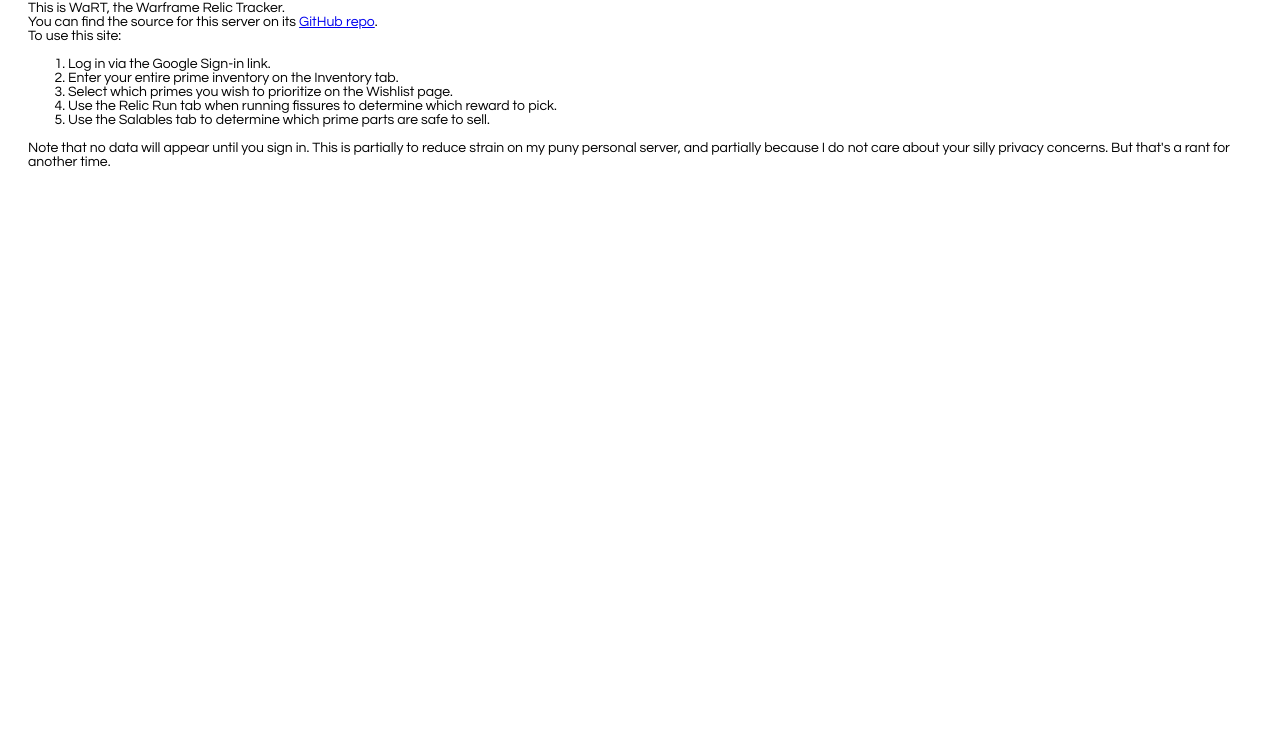
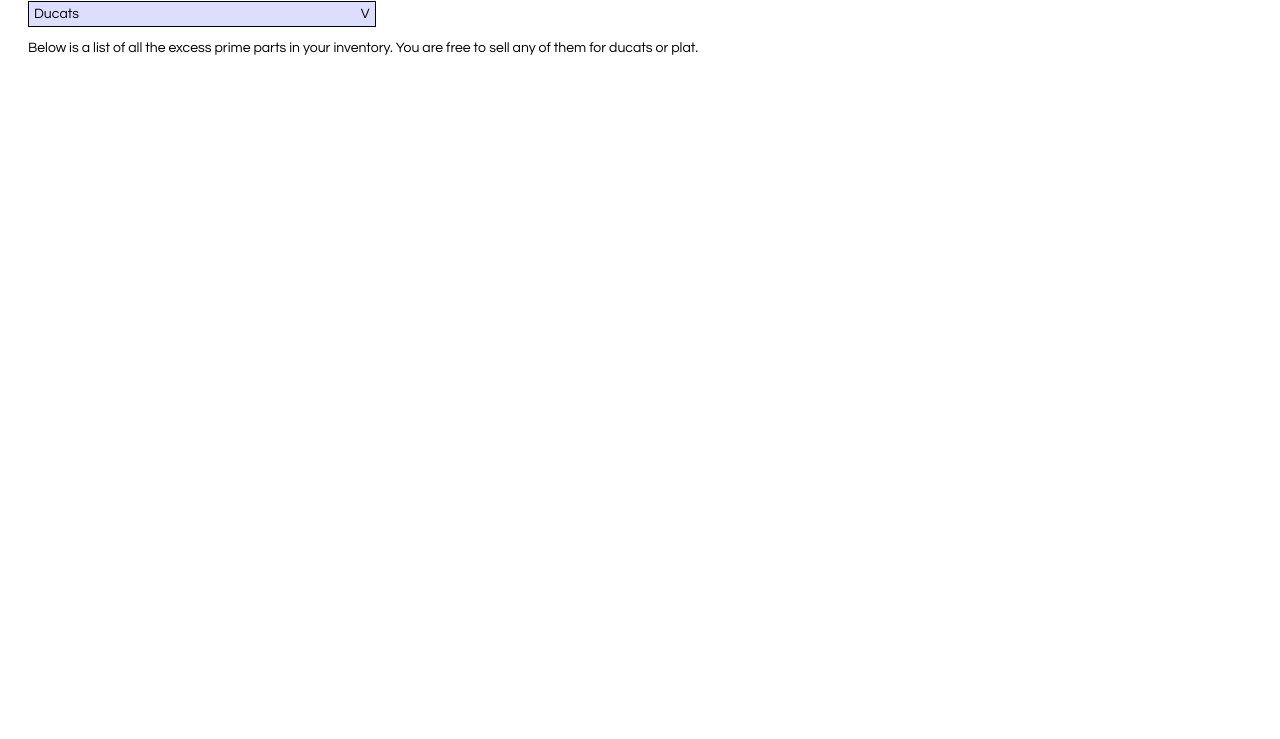
Before and after one commit to ibbmarsh/wart, a React app in the folder server_frontend/: page / in a window 1280 px wide. Shown: the part 61-800 px from the top of the page. Built offline with nearby package versions, Linux system fonts and the light colour scheme; no server answers.

Commit message:
T80: Added ducats tracking for salables and relic run
This uses the new user_preferences data format from T78. Aside from one
minor bug (default state value was {} instead of []), that's working
well.

Moved logic from Salables component into helper.js as gatherSpareParts.
This allows us to call it from RelicRun as well.

Added some resizing logic to the RelicRun page, to deal with the new
constraints invoked by the DucatBar.

Finally, added logic to the "sell for ducats" button to update the owned
ducats.

https://trac.ibbathon.com/trac/ticket/80

```diff
--- a/server_frontend/package.json
+++ b/server_frontend/package.json
@@ -7,7 +7,8 @@
     "react": "^16.8.6",
     "react-dom": "^16.8.6",
     "react-scripts": "3.0.0",
-    "react-tabs": "^3.0.0"
+    "react-tabs": "^3.0.0",
+    "react-collapsible": "^2.6.0"
   },
   "scripts": {
     "start": "react-scripts start",
--- /dev/null
+++ b/server_frontend/src/ducats_bar.js
@@ -0,0 +1,109 @@
+import React from 'react';
+import Collapsible from 'react-collapsible';
+
+import {
+  findItemByName,
+} from './helpers.js';
+
+class DucatsInput extends React.Component {
+  constructor(props) {
+    super(props);
+    this.state = {};
+    this.handleDucatsChanged = this.handleDucatsChanged.bind(this);
+  }
+
+  handleDucatsChanged(e) {
+    // Immediately set local state so user can freely edit.
+    this.setState({"value": e.target.value});
+    // Only send to server/world state if user entered valid int.
+    if (e.target.value === String(parseInt(e.target.value))) {
+      this.props.onUserPrefChange(this.props.name, parseInt(e.target.value));
+    }
+  }
+
+  componentWillReceiveProps(nextProps) {
+    // We set state to allow the user to edit the value, but we want to be
+    // able to control the input value as well at higher levels.
+    // The best way I've found is to unset the state when it is the same as
+    // the prop. This means that when the prop finishes propagating to the
+    // server and back, we'll get rid of the state.
+    if (this.state.value !== undefined
+      && this.state.value === String(nextProps.value))
+    {
+      this.setState({"value": undefined});
+    }
+  }
+
+  render() {
+    return (
+      <div className="ducats-input">
+        <label htmlFor={this.props.name}>{this.props.text}</label>
+        <input
+          id={this.props.name}
+          value={this.state.value===undefined
+                 ? this.props.value
+                 : this.state.value}
+          onChange={this.handleDucatsChanged}
+          disabled={this.props.disabled || false}
+        />
+      </div>
+    );
+  }
+}
+
+class DucatsBar extends React.Component {
+  render() {
+    const prefs = [
+      findItemByName("ducats_wanted", this.props.userPreferences),
+      findItemByName("ducats_owned", this.props.userPreferences),
+    ];
+    let ducatsWanted = 0, ducatsOwned = 0;
+    if (prefs[0] !== null) {ducatsWanted = prefs[0].value;}
+    if (prefs[1] !== null) {ducatsOwned = prefs[1].value;}
+
+    let ducatsExpected = 0;
+    for (const spare of this.props.spareParts) {
+      ducatsExpected += (spare.part.count - spare.needed) * spare.ducats;
+    }
+
+    const ducatsAfter = Math.max(0,
+      ducatsWanted - (ducatsOwned + ducatsExpected));
+
+    return (
+      <div className="ducats-bar">
+        <Collapsible trigger="Ducats">
+          <div id="ducats-inputs">
+            <DucatsInput
+              name="ducats_wanted"
+              text="wanted"
+              value={ducatsWanted}
+              onUserPrefChange={this.props.onUserPrefChange}
+            />
+            <DucatsInput
+              name="ducats_owned"
+              text="owned"
+              value={ducatsOwned}
+              onUserPrefChange={this.props.onUserPrefChange}
+            />
+            <DucatsInput
+              name="ducats_expected"
+              text="expected from salables"
+              value={ducatsExpected}
+              disabled={true}
+            />
+            <DucatsInput
+              name="ducats_after"
+              text="needed after salables"
+              value={ducatsAfter}
+              disabled={true}
+            />
+          </div>
+        </Collapsible>
+      </div>
+    );
+  }
+}
+
+export {
+  DucatsBar,
+};
--- a/server_frontend/src/helpers.js
+++ b/server_frontend/src/helpers.js
@@ -100,10 +100,54 @@ function buildBuildClickData(name, state) {
   return data;
 }
 
+function gatherSpareParts(primes, primesInventory, partsInventory, desired) {
+  let spareParts = [];
+  for (const part of partsInventory) {
+    // We have 3 checks to perform:
+    // 1) Is the corresponding prime owned?
+    // 2) Is the corresponding prime desired?
+    // 3) Do we have more parts than needed?
+
+    // All 3 checks require finding the prime data first.
+    let [prime, component] =
+      findPrimeAndComponentFromPartName(part.name, primes);
+    if (prime === null) {
+      console.error("Failed to find prime corresponding to part %s",
+        part.name);
+      continue;
+    }
+
+    // 1) Check if the prime is owned.
+    let owned = findOwnedByName(prime.name, primesInventory) > 0;
+
+    // 2) Check if the prime is desired.
+    let isDesired = findOwnedByName(prime.name, desired) > 0;
+
+    // 3) Use the two previous checks to see if we need this part.
+    let needed = 0;
+    if (isDesired || !owned) {
+      needed = component.needed;
+    }
+
+    // 3) Only add it to the list if we have spare parts.
+    if (part.count > needed) {
+      spareParts.push({
+        part: part,
+        needed: needed,
+        ducats: component.ducats,
+      });
+    }
+  }
+
+  return spareParts;
+}
+
 export {
   findPrimeAndComponentFromPartName,
+  findItemByName,
   findOwnedByName,
   rarityToLevel,
   buildLastUpdated,
   buildBuildClickData,
+  gatherSpareParts,
 }
--- a/server_frontend/src/index.css
+++ b/server_frontend/src/index.css
@@ -149,10 +149,11 @@ body {
 .relicrun-panes {
   display: flex;
   flex-direction: row;
+  flex-wrap: wrap;
 }
 
 .relic-runner {
-  width: 55%;
+  flex: 1 100%;
   padding: 0.5em;
   border: solid 1px #000;
 }
@@ -227,9 +228,8 @@ body {
 }
 
 .relic-list {
-  width: 15%;
+  flex: 1 100%;
   padding: 0.5em;
-  margin-left: 1em;
   border: solid 1px #000;
 }
 
@@ -247,3 +247,73 @@ body {
 .relic-list ul li {
   cursor: pointer;
 }
+
+.relicrun-panes .ducats-bar {
+  flex: 1 100%;
+  flex-wrap: wrap;
+}
+
+@media all and (min-width: 500px) {
+  .relic-list {
+    flex: 1 25%;
+  }
+}
+
+@media all and (min-width: 750px) {
+  .relic-runner {
+    flex: 2 40%;
+  }
+  .relic-list {
+    flex: 1 15%;
+  }
+}
+
+/* Ducats Bar */
+.Collapsible {
+  width: fit-content;
+  border: solid 1px black;
+  margin-bottom: 1em;
+}
+
+.Collapsible__trigger {
+  display: block;
+  background: #ddf;
+  position: relative;
+  padding: 5px;
+}
+
+.Collapsible__trigger:after {
+  content: "V";
+  position: absolute;
+  right: 5px;
+  top: 5px;
+  display: block;
+}
+
+.Collapsible__trigger.is-open:after {
+  transform: rotateZ(180deg);
+}
+
+.Collapsible__contentInner {
+  padding: 5px;
+}
+
+.ducats-inputs {
+  display: flex;
+  flex-direction: column;
+}
+
+.ducats-input {
+  display: flex;
+  flex-direction: row;
+  justify-content: flex-start;
+}
+
+.ducats-input label {
+  padding-right: 5px;
+  flex: 0 12em;
+}
+
+.ducats-input input {
+  flex: 0 1em;
+}
--- a/server_frontend/src/index.js
+++ b/server_frontend/src/index.js
@@ -26,12 +26,13 @@ class WaRT extends React.Component {
       "primes_inventory": [],
       "parts_inventory": [],
       "desired": [],
-      "user_preferences": {},
+      "user_preferences": [],
       "last_updated": {},
     };
 
     this.onCountChange = this.onCountChange.bind(this);
     this.onDesiredChange = this.onDesiredChange.bind(this);
+    this.onUserPrefChange = this.onUserPrefChange.bind(this);
     this.onBuildClick = this.onBuildClick.bind(this);
 
     this.restCalls = new RestCalls("http://localhost:50001");
@@ -209,7 +210,7 @@ class WaRT extends React.Component {
 
   render() {
     return (
-      <Tabs>
+      <Tabs defaultIndex={3}>
         <TabList>
           <Tab><div className="logo"><span className="logo-spiffy">Wa</span>rframe <span className="logo-spiffy">R</span>elic <span className="logo-spiffy">T</span>racker</div></Tab>
           <Tab>Inventory</Tab>
@@ -244,7 +245,9 @@ class WaRT extends React.Component {
             primesInventory={this.state.primes_inventory}
             partsInventory={this.state.parts_inventory}
             desired={this.state.desired}
+            userPreferences={this.state.user_preferences}
             onCountChange={this.onCountChange}
+            onUserPrefChange={this.onUserPrefChange}
           />
         </TabPanel>
         <TabPanel>
@@ -254,7 +257,9 @@ class WaRT extends React.Component {
             primesInventory={this.state.primes_inventory}
             partsInventory={this.state.parts_inventory}
             desired={this.state.desired}
+            userPreferences={this.state.user_preferences}
             onCountChange={this.onCountChange}
+            onUserPrefChange={this.onUserPrefChange}
           />
         </TabPanel>
       </Tabs>
--- a/server_frontend/src/relicrun.js
+++ b/server_frontend/src/relicrun.js
@@ -1,8 +1,11 @@
 import React from 'react';
+
+import { DucatsBar } from './ducats_bar.js';
 
 import {
   findOwnedByName,
   rarityToLevel,
+  gatherSpareParts,
 } from './helpers.js';
 
 class RewardRow extends React.Component {
@@ -395,8 +398,21 @@ class RelicRun extends React.Component {
       }
     }
 
+    // Gather spare parts for DucatsBar.
+    const spareParts = gatherSpareParts(
+      this.props.primes,
+      this.props.primesInventory,
+      this.props.partsInventory,
+      this.props.desired
+    );
+
     return (
       <div className="relicrun-panes">
+        <DucatsBar
+          spareParts={spareParts}
+          userPreferences={this.props.userPreferences}
+          onUserPrefChange={this.props.onUserPrefChange}
+        />
         <RelicRunner
           relics={this.props.relics}
           era={this.state.era}
--- a/server_frontend/src/salables.js
+++ b/server_frontend/src/salables.js
@@ -1,8 +1,10 @@
 import React from 'react';
 
+import { DucatsBar } from './ducats_bar.js';
+
 import {
-  findPrimeAndComponentFromPartName,
-  findOwnedByName,
+  findItemByName,
+  gatherSpareParts,
 } from './helpers.js';
 
 class SalablesRow extends React.Component {
@@ -22,6 +24,20 @@ class SalablesRow extends React.Component {
   }
 
   handleDucatClicked(e) {
+    // Find the current amount of ducats.
+    let ducatsOwned = 0;
+    const ducatsOwnedPref = findItemByName("ducats_owned",
+      this.props.userPreferences);
+    if (ducatsOwnedPref !== null) {
+      ducatsOwned = ducatsOwnedPref.value;
+    }
+
+    // Increment by the amount this sale would get us.
+    ducatsOwned +=
+      (this.props.part.count - this.props.needed) * this.props.ducats;
+
+    // Send the state updates.
+    this.props.onUserPrefChange("ducats_owned", ducatsOwned);
     this.sellPart();
   }
 
@@ -57,50 +73,34 @@ class SalablesRow extends React.Component {
 
 class Salables extends React.Component {
   render() {
+    const spareParts = gatherSpareParts(
+      this.props.primes,
+      this.props.primesInventory,
+      this.props.partsInventory,
+      this.props.desired
+    );
     let salables = [];
-    for (const part of this.props.partsInventory) {
-      // We have 3 checks to perform:
-      // 1) Is the corresponding prime owned?
-      // 2) Is the corresponding prime desired?
-      // 3) Do we have more parts than needed?
-
-      // All 3 checks require finding the prime data first.
-      let [prime, component] =
-        findPrimeAndComponentFromPartName(part.name, this.props.primes);
-      if (prime === null) {
-        console.error("Failed to find prime corresponding to part %s",
-          part.name);
-        continue;
-      }
-
-      // 1) Check if the prime is owned.
-      let owned = findOwnedByName(prime.name, this.props.primesInventory) > 0;
-
-      // 2) Check if the prime is desired.
-      let desired = findOwnedByName(prime.name, this.props.desired) > 0;
-
-      // 3) Use the two previous checks to see if we need this part.
-      let needed = 0;
-      if (desired || !owned) {
-        needed = component.needed;
-      }
-
-      // 3) Only add it to the salables if we have spare parts.
-      if (part.count > needed) {
-        salables.push(
-          <SalablesRow
-            key={part.name+" row"}
-            part={part}
-            needed={needed}
-            ducats={component.ducats}
-            onCountChange={this.props.onCountChange}
-          />
-        );
-      }
+    for (const spare of spareParts) {
+      salables.push(
+        <SalablesRow
+          key={spare.part.name+" row"}
+          part={spare.part}
+          needed={spare.needed}
+          ducats={spare.ducats}
+          onCountChange={this.props.onCountChange}
+          userPreferences={this.props.userPreferences}
+          onUserPrefChange={this.props.onUserPrefChange}
+        />
+      );
     }
 
     return (
       <div className="salables-list">
+        <DucatsBar
+          spareParts={spareParts}
+          userPreferences={this.props.userPreferences}
+          onUserPrefChange={this.props.onUserPrefChange}
+        />
         <div className="description">
           Below is a list of all the excess prime parts in your inventory.
           You are free to sell any of them for ducats or plat.
--- a/server_frontend/src/wishlist.js
+++ b/server_frontend/src/wishlist.js
@@ -9,6 +9,7 @@ class WishlistRow extends React.Component {
   }
 
   handleDesiredChange(e) {
+    // Immediately set local state so user can freely edit.
     this.setState({"desired":e.target.checked});
     this.props.onDesiredChange(
       this.props.prime.name,
@@ -22,6 +23,7 @@ class WishlistRow extends React.Component {
   }
 
   componentWillReceiveProps(nextProps) {
+    // If our world state now matches our local state, delete local state.
     if (this.state.desired !== undefined
       && this.state.desired === nextProps.prime.desired)
     {
```
Also changed, not shown: 1 other file.
